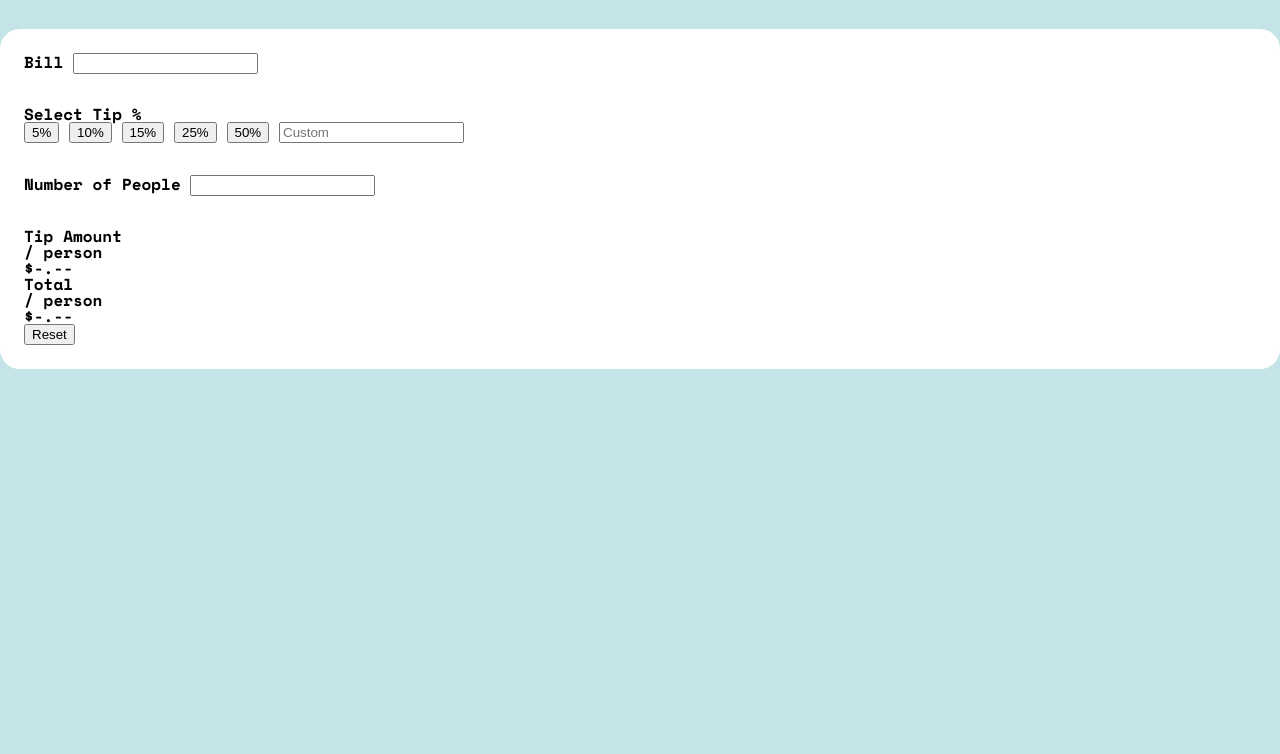
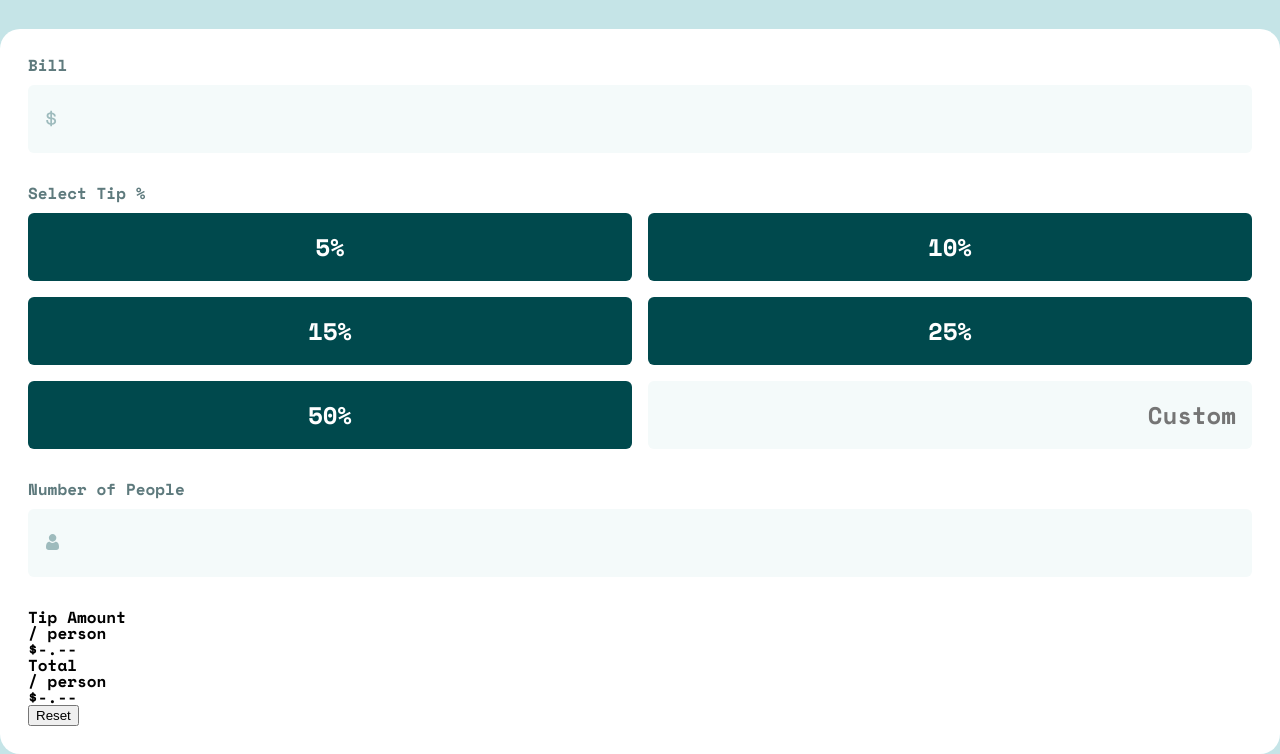
Before and after one commit to smh1988-2/fem-tip-calculator, a plain HTML site: page index.html in a window 1280 px wide. Shown: the part 89-843 px from the top of the page. Before the commit the page ends 800 px from the top, so only its background shows below. Drawn offline with nearby package versions, Linux system fonts and the light colour scheme.

Commit message:
adding styles

```diff
--- a/index.html
+++ b/index.html
@@ -27,25 +27,25 @@
     <main>
       <section class="bill-container">
         <form>
-          <label for="bill">Bill</label>
+          <label for="bill" class="section-title">Bill</label>
           <input type="" />
         </form>
       </section>
 
       <section class="tip-percent-container">
-        <p>Select Tip %</p>
+        <p class="section-title">Select Tip %</p>
         <div class="tip-btn-container">
           <button class="tip-btn">5%</button>
           <button class="tip-btn">10%</button>
           <button class="tip-btn">15%</button>
           <button class="tip-btn">25%</button>
           <button class="tip-btn">50%</button>
-          <input placeholder="Custom" />
+          <input class="custom-tip-field" placeholder="Custom" />
         </div>
       </section>
 
       <section class="people-container">
-        <label for="bill">Number of People</label>
+        <label for="bill" class="section-title">Number of People</label>
         <input type="" />
       </section>
 
--- a/style.css
+++ b/style.css
@@ -148,5 +148,60 @@ main {
   gap: 32px;
   background-color: var(--white);
   border-radius: 20px;
-  padding: 24px;
+  padding: 28px;
 }
+
+.section-title {
+  color: var(--dark-gray-cyan);
+}
+
+.bill-container form,
+.tip-percent-container,
+.people-container {
+  display: flex;
+  flex-direction: column;
+  gap: 12px;
+}
+
+input {
+  border: none;
+  border-radius: 6px;
+  padding: 16px;
+  font-size: 24px;
+  font-family: "Space Mono", monospace;
+  color: var(--dark-cyan);
+  text-align: right;
+  width: 100%;
+  box-sizing: border-box;
+  -webkit-box-sizing: border-box;
+  -moz-box-sizing: border-box;
+}
+
+.bill-container input {
+  background: var(--very-light-grayish-cyan) url(./images/icon-dollar.svg) no-repeat scroll 18px 25px;
+}
+
+.people-container input {
+  background: var(--very-light-grayish-cyan) url(./images/icon-person.svg) no-repeat scroll 18px 25px;
+}
+
+.tip-btn-container {
+  display: grid;
+  grid-template-columns: 1fr 1fr;
+  gap: 16px;
+}
+
+.tip-btn {
+  border: none;
+  border-radius: 6px;
+  padding: 16px;
+  font-size: 24px;
+  color: var(--white);
+  background-color: var(--dark-cyan);
+  font-family: "Space Mono", monospace;
+}
+
+.custom-tip-field {
+  color: var(--dark-cyan);
+  background-color: var(--very-light-grayish-cyan);
+}
```
